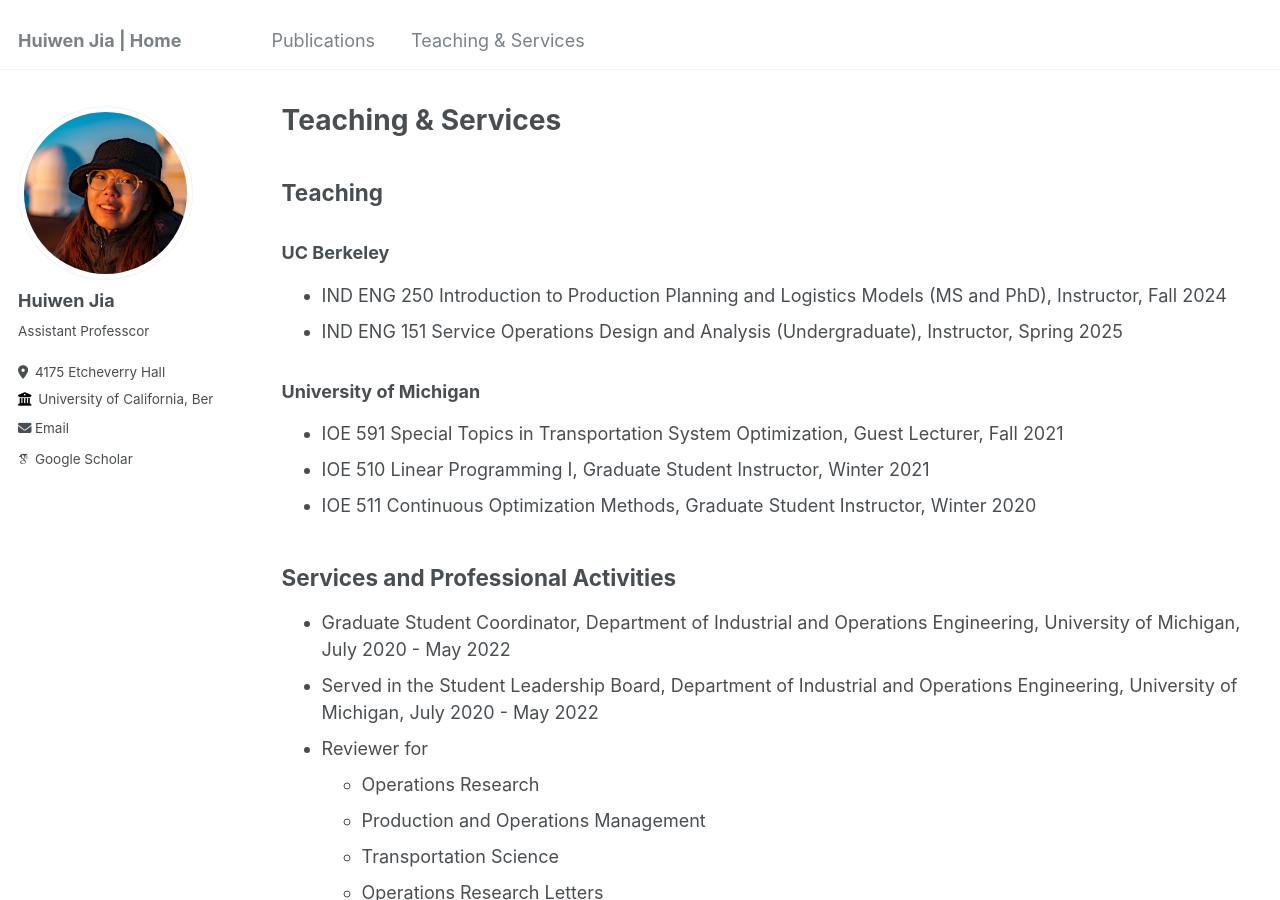
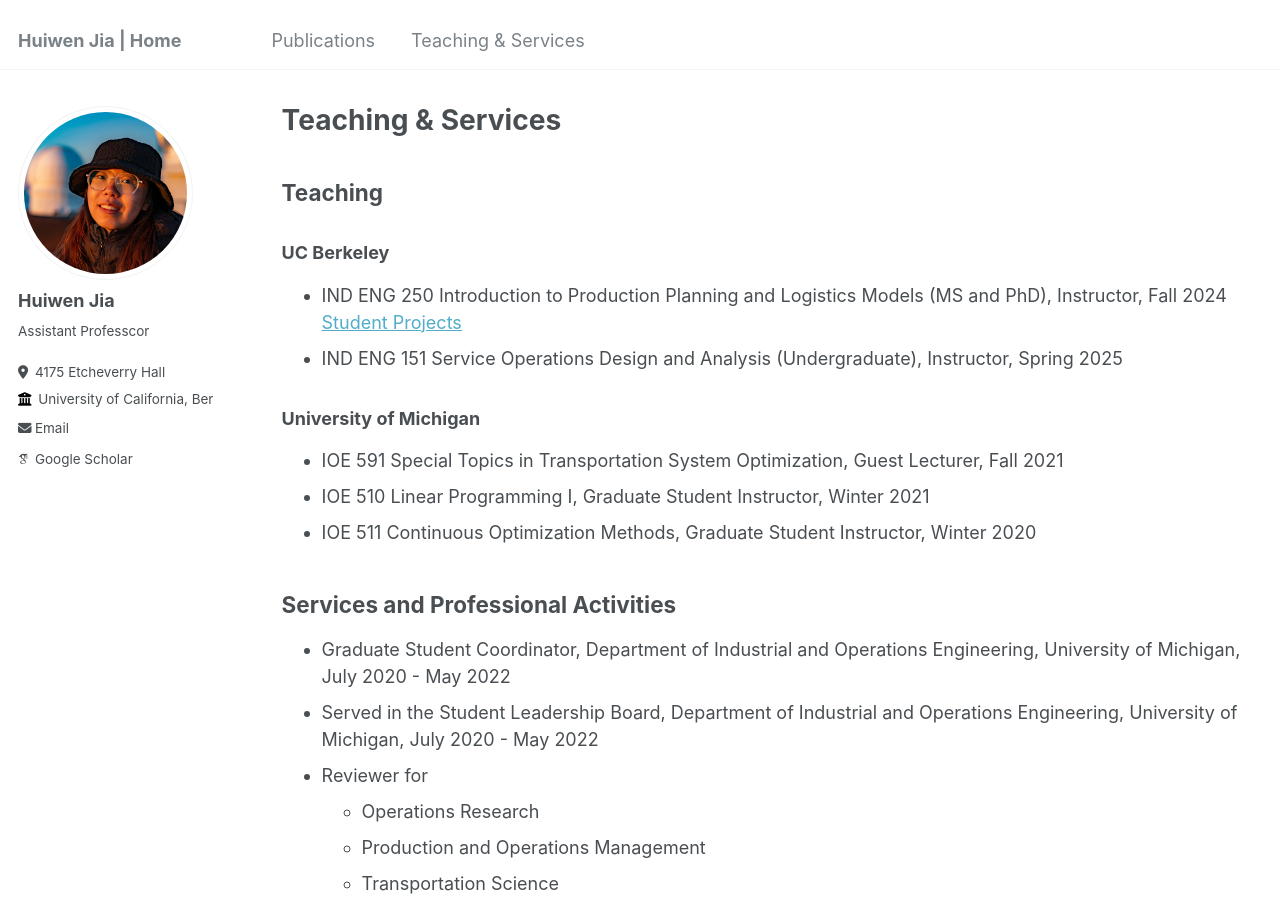
Before and after one commit to huiwen-j/huiwen-j.github.io, a Jekyll site: the page built from _pages/teaching_services.md, in a window 1280 px wide and 900 px high. Built offline with Jekyll 4.4.1, drawn with Linux system fonts in a browser that asks for light colours; some web fonts are replaced.

Commit message:
Update teaching_services.md

```diff
--- a/_pages/teaching_services.md
+++ b/_pages/teaching_services.md
@@ -10,7 +10,7 @@ author_profile: true
 
 ### UC Berkeley
 
-- IND ENG 250 Introduction to Production Planning and Logistics Models (MS and PhD), Instructor, Fall 2024
+- IND ENG 250 Introduction to Production Planning and Logistics Models (MS and PhD), Instructor, Fall 2024 [Student Projects](https://sites.google.com/berkeley.edu/ieor-250-projects/home)
 - IND ENG 151 Service Operations Design and Analysis (Undergraduate), Instructor, Spring 2025
 
 ### University of Michigan
```
